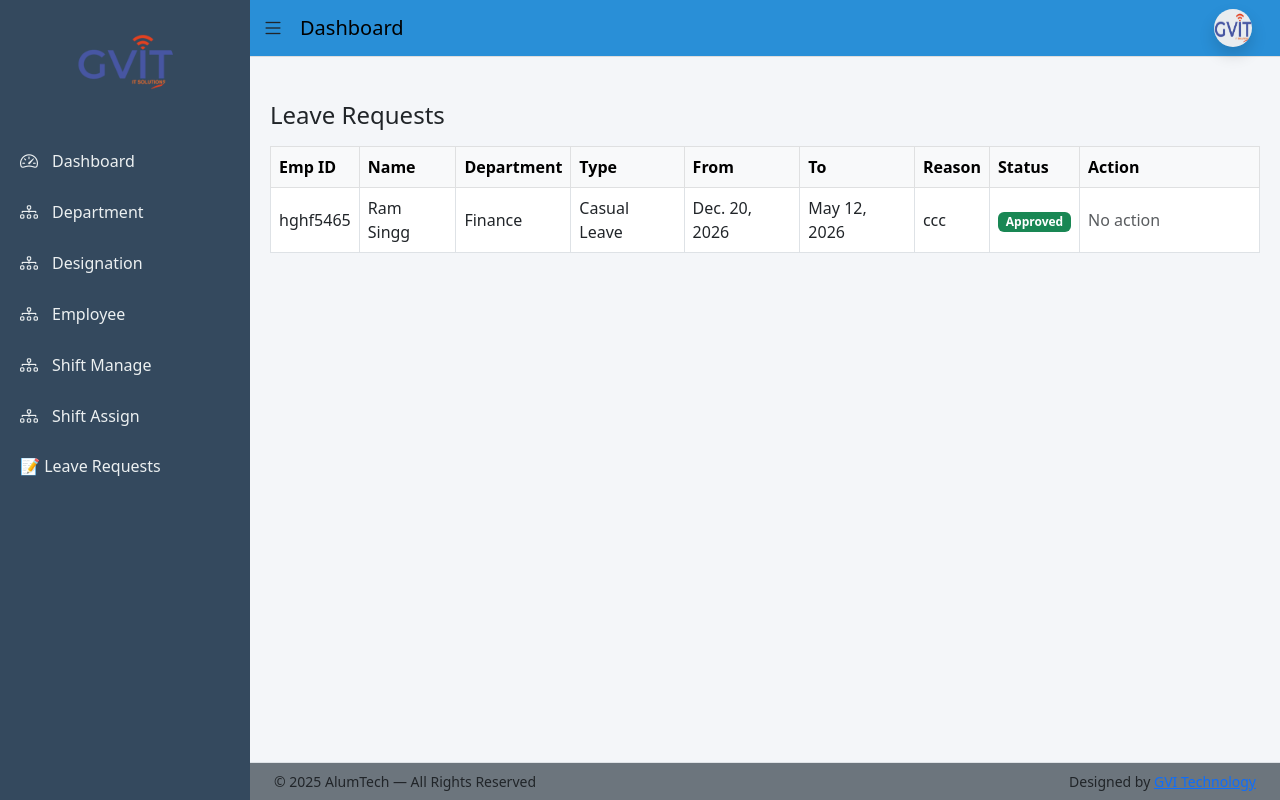
After one commit to subhampandia/Aluminium-website-with-backend, a Django app: page /leave/manage/ in a window 1280 px wide. The commit adds this page. Run offline with Django 5.2, Linux system fonts and the light colour scheme; a user stored in the database is signed in; data comes from the database, SQL or seed files in the repository; both versions use the stored data as it was after the commit.

Commit message:
added leave management system

```diff
--- a/aluminium/urls.py
+++ b/aluminium/urls.py
@@ -47,6 +47,15 @@ urlpatterns = [
 
     # AJAX
     path('ajax/employees/all/', views.get_all_employees, name='get_all_employees'),
+
+    # Employee Leave
+    path('employee/leave/apply/', views.apply_leave, name='apply_leave'),
+    path('employee/leaves/', views.my_leaves, name='my_leaves'),
+
+    # Admin Leave
+    path('leave/manage/', views.admin_leave_list, name='admin_leave_list'),
+    path('leave/manage/<int:pk>/<str:action>/', views.admin_leave_action, name='admin_leave_action'),
+
 ]
 
 if settings.DEBUG:
--- a/app/models.py
+++ b/app/models.py
@@ -114,3 +114,47 @@ class ShiftAssignment(models.Model):
 
     def __str__(self):
         return f"{self.employee.first_name} - {self.shift.name}"
+
+class Leave(models.Model):
+
+    LEAVE_TYPE_CHOICES = [
+        ('CL', 'Casual Leave'),
+        ('SL', 'Sick Leave'),
+        ('PL', 'Paid Leave'),
+    ]
+
+    STATUS_CHOICES = [
+        ('Pending', 'Pending'),
+        ('Approved', 'Approved'),
+        ('Rejected', 'Rejected'),
+    ]
+
+    employee = models.ForeignKey(
+        Employee,
+        on_delete=models.CASCADE,
+        related_name='leaves'
+    )
+    leave_type = models.CharField(
+        max_length=20,
+        choices=LEAVE_TYPE_CHOICES
+    )
+    start_date = models.DateField()
+    end_date = models.DateField()
+    reason = models.TextField()
+    status = models.CharField(
+        max_length=20,
+        choices=STATUS_CHOICES,
+        default='Pending'
+    )
+
+    applied_at = models.DateTimeField(auto_now_add=True)
+    reviewed_by = models.ForeignKey(
+        User,
+        on_delete=models.SET_NULL,
+        null=True,
+        blank=True
+    )
+    reviewed_at = models.DateTimeField(null=True, blank=True)
+
+    def __str__(self):
+        return f"{self.employee.employee_id} - {self.leave_type} ({self.status})"
--- a/app/views.py
+++ b/app/views.py
@@ -4,9 +4,10 @@ from django.views.decorators.cache import never_cache
 from django.contrib.auth.decorators import login_required
 from django.contrib import messages
 from django.contrib.auth.models import User
+from django.utils import timezone
 from django.http import JsonResponse
 
-from .models import Department, Designation, Employee, Shift, ShiftAssignment
+from .models import Department, Designation, Employee, Shift, ShiftAssignment, Leave
 
 
 # ================= AUTH =================
@@ -210,21 +211,69 @@ def employee_view(request, pk):
 
 @login_required(login_url='login')
 def employee_edit(request, pk):
-    emp = get_object_or_404(Employee, pk=pk)
+    employee = get_object_or_404(Employee, pk=pk)
+    departments = Department.objects.all()
+    designations = Designation.objects.all()
+
     if request.method == 'POST':
-        for field in request.POST:
-            if hasattr(emp, field):
-                setattr(emp, field, request.POST.get(field))
+
+        # ================= EMPLOYEE FIELDS =================
+        employee.first_name = request.POST.get('first_name')
+        employee.middle_name = request.POST.get('middle_name')
+        employee.last_name = request.POST.get('last_name')
+        employee.gender = request.POST.get('gender')
+        employee.blood_group = request.POST.get('blood_group')
+        employee.email = request.POST.get('email')
+        employee.contact_no = request.POST.get('contact_no')
+        employee.emergency_contact = request.POST.get('emergency_contact')
+        employee.date_of_birth = request.POST.get('date_of_birth') or None
+        employee.date_of_joining = request.POST.get('date_of_joining') or None
+        employee.generated_at = request.POST.get('generated_at') or None
+
+        employee.employee_id = request.POST.get('employee_id')
+        employee.department_id = request.POST.get('department')
+        employee.designation_id = request.POST.get('designation')
+
+        employee.pan_no = request.POST.get('pan_no')
+        employee.Aadhar_no = request.POST.get('Aadhar_no')
+        employee.Bank_name = request.POST.get('Bank_name')
+        employee.branch_name = request.POST.get('branch_name')
+        employee.acc_no = request.POST.get('acc_no')
+        employee.ifsc_no = request.POST.get('ifsc_no')
+
+        employee.father_name = request.POST.get('father_name')
+        employee.mother_name = request.POST.get('mother_name')
+
         if request.FILES.get('photo'):
-            emp.photo = request.FILES.get('photo')
-        emp.save()
-        messages.success(request, "Employee updated")
+            employee.photo = request.FILES.get('photo')
+
+        # ================= USER (LOGIN) FIELDS =================
+        username = request.POST.get('username')
+        new_password = request.POST.get('new_password')
+
+        if employee.user:
+            user = employee.user
+
+            # Update username
+            if username:
+                user.username = username
+
+            # Update password ONLY if entered
+            if new_password:
+                user.set_password(new_password)
+
+            user.save()
+
+        employee.save()
+        messages.success(request, "Employee updated successfully")
         return redirect('employee_list')
+
     return render(request, 'employee/employee_edit.html', {
-        'employee': emp,
-        'departments': Department.objects.all(),
-        'designations': Designation.objects.all()
+        'employee': employee,
+        'departments': departments,
+        'designations': designations
     })
+
 
 
 @login_required(login_url='login')
@@ -355,3 +404,54 @@ def employee_dashboard(request):
     return render(request, 'employee/employee_dashboard.html', {
         'employee': employee
     })
+@login_required(login_url='login')
+def apply_leave(request):
+    employee = get_object_or_404(Employee, user=request.user)
+
+    if request.method == 'POST':
+        Leave.objects.create(
+            employee=employee,
+            leave_type=request.POST.get('leave_type'),
+            start_date=request.POST.get('start_date'),
+            end_date=request.POST.get('end_date'),
+            reason=request.POST.get('reason')
+        )
+        messages.success(request, "Leave applied successfully")
+        return redirect('my_leaves')
+
+    return render(request, 'employee/apply_leave.html')
+@login_required(login_url='login')
+def my_leaves(request):
+    employee = get_object_or_404(Employee, user=request.user)
+    leaves = employee.leaves.all().order_by('-applied_at')
+
+    return render(request, 'employee/my_leaves.html', {
+        'leaves': leaves
+    })
+
+@login_required(login_url='login')
+def admin_leave_list(request):
+    leaves = Leave.objects.select_related(
+        'employee__department',
+        'employee__designation'
+    ).order_by('-applied_at')
+
+    return render(request, 'leave/admin_leave_list.html', {
+        'leaves': leaves
+    })
+
+@login_required(login_url='login')
+def admin_leave_action(request, pk, action):
+    leave = get_object_or_404(Leave, pk=pk)
+
+    if action == 'approve':
+        leave.status = 'Approved'
+    elif action == 'reject':
+        leave.status = 'Rejected'
+
+    leave.reviewed_by = request.user
+    leave.reviewed_at = timezone.now()
+    leave.save()
+
+    messages.success(request, f"Leave {action}d successfully")
+    return redirect('admin_leave_list')
--- a/templates/base_dashboard.html
+++ b/templates/base_dashboard.html
@@ -22,9 +22,9 @@
       rel="stylesheet"
     />
     <link
-  href="https://cdn.jsdelivr.net/npm/bootstrap-icons@1.11.3/font/bootstrap-icons.css"
-  rel="stylesheet"
-/>
+      href="https://cdn.jsdelivr.net/npm/bootstrap-icons@1.11.3/font/bootstrap-icons.css"
+      rel="stylesheet"
+    />
 
     <!-- Dashboard CSS -->
     <link rel="stylesheet" href="{% static 'css/dashboard_style.css' %}" />
@@ -84,6 +84,7 @@
         <i class="bi bi-diagram-3"></i>
         <span>Shift Assign</span>
       </a>
+      <a href="{% url 'admin_leave_list' %}"> 📝 Leave Requests </a>
     </div>
 
     <!-- NAVBAR -->
--- /dev/null
+++ b/templates/leave/admin_leave_list.html
@@ -0,0 +1,63 @@
+{% extends 'base_dashboard.html' %}
+{% block title %}Leave Requests{% endblock %}
+
+{% block content %}
+<h4 class="mb-3">Leave Requests</h4>
+
+<table class="table table-bordered align-middle">
+  <thead class="table-light">
+    <tr>
+      <th>Emp ID</th>
+      <th>Name</th>
+      <th>Department</th>
+      <th>Type</th>
+      <th>From</th>
+      <th>To</th>
+      <th>Reason</th>
+      <th>Status</th>
+      <th width="180">Action</th>
+    </tr>
+  </thead>
+  <tbody>
+    {% for leave in leaves %}
+    <tr>
+      <td>{{ leave.employee.employee_id }}</td>
+      <td>{{ leave.employee.full_name }}</td>
+      <td>{{ leave.employee.department.name }}</td>
+      <td>{{ leave.get_leave_type_display }}</td>
+      <td>{{ leave.start_date }}</td>
+      <td>{{ leave.end_date }}</td>
+      <td>{{ leave.reason|truncatechars:40 }}</td>
+      <td>
+        <span class="badge
+          {% if leave.status == 'Approved' %}bg-success
+          {% elif leave.status == 'Rejected' %}bg-danger
+          {% else %}bg-warning{% endif %}">
+          {{ leave.status }}
+        </span>
+      </td>
+      <td>
+        {% if leave.status == 'Pending' %}
+          <a href="{% url 'admin_leave_action' leave.id 'approve' %}"
+             class="btn btn-success btn-sm">
+            Approve
+          </a>
+          <a href="{% url 'admin_leave_action' leave.id 'reject' %}"
+             class="btn btn-danger btn-sm">
+            Reject
+          </a>
+        {% else %}
+          <span class="text-muted">No action</span>
+        {% endif %}
+      </td>
+    </tr>
+    {% empty %}
+    <tr>
+      <td colspan="9" class="text-center text-muted">
+        No leave requests found
+      </td>
+    </tr>
+    {% endfor %}
+  </tbody>
+</table>
+{% endblock %}
```
Also changed, not shown: templates/employee/apply_leave.html (added, +29 -0 lines), templates/employee/base_employee_dashboard.html (+152 -19 lines), templates/employee/employee_edit.html (+33 -10 lines), templates/employee/my_leaves.html (added, +38 -0 lines), app/migrations/0018_leave.py (added), db.sqlite3.
